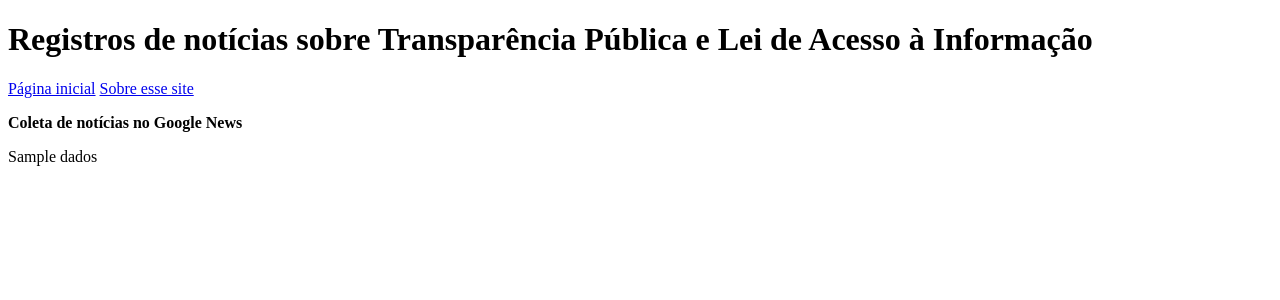
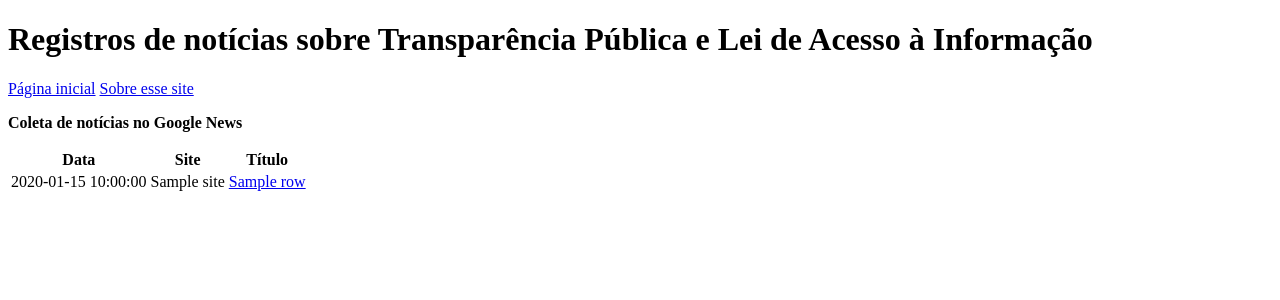
Before and after one commit to jamilesantana/meusite, a Flask app: template templates/noticias.html in a window 1280 px wide. Shown: the top 300 px of the page. Run offline with Flask 2, Linux system fonts and the light colour scheme; the template is opened without the code that fills it: most values are stand-ins (such as "Sample title", 1, 10 or a date in 2020).

Commit message:
Cria HTML de tabela mais enxuta e conserta link

```diff
--- a/app.py
+++ b/app.py
@@ -30,5 +30,4 @@ def raspador_noticias():
     resultado = googlenews.result()
 
     df = pd.DataFrame(resultado)
-    df1 = df.drop(columns=["desc", "datetime", "img", "media"])
-    return render_template("noticias.html", dados=df1)
+    return render_template("noticias.html", dados=df.to_dict("records"))
--- a/templates/noticias.html
+++ b/templates/noticias.html
@@ -8,7 +8,22 @@
 <p>
   <b> Coleta de notícias no Google News </b>
 </p>
-<p>
-  {{ dados|safe }}
-</p>
+<table>
+  <thead>
+    <tr>
+      <th> Data </th>
+      <th> Site </th>
+      <th> Título </th>
+    </tr>
+  </thead>
+  <tbody>
+  {% for row in dados %}
+    <tr>
+      <td> {{ row.date }} </td>
+      <td> {{ row.site }} </td>
+      <td> <a href="https://{{ row.link }}">{{ row.title }}</a> </td>
+    </tr>
+  {% endfor %}
+  </tbody>
+</table>
 {% endblock %}
```
